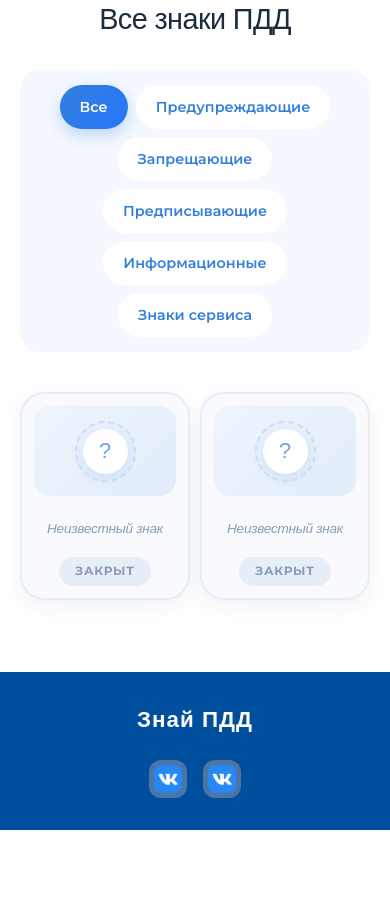
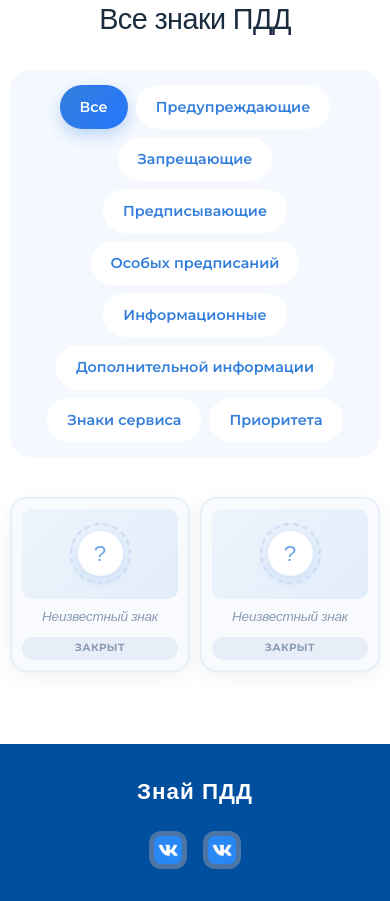
Before and after one commit to Vokich/ZnaiPdd, a Django app: page /signs/all/ in a window 390 px wide. Shown: the part 190-1091 px from the top of the page. Before the commit the page ends 1020 px from the top, so only its background shows below. Run offline with Django 5.2, Linux system fonts and the light colour scheme; data comes from the database, SQL or seed files in the repository; both versions use the stored data as it was after the commit; some web fonts are replaced.

Commit message:
Фикс адаптации на знаках и доработка админки для знаков

```diff
--- a/app/models.py
+++ b/app/models.py
@@ -143,8 +143,12 @@ class RoadSign(models.Model):  # ЗнакиПДД. Пока не трогать
         WARNING = 'warning', 'Предупреждающие'
         PROHIBITING = 'prohibiting', 'Запрещающие'
         MANDATORY = 'mandatory', 'Предписывающие'
+        SPECIAL_MANDATORY = 'special_mandatory', 'Особых предписаний'
         INFO = 'info', 'Информационные'
+        DOP_INFO = 'dop_info', 'Дополнительной информации'
         SERVICE = 'service', 'Знаки сервиса'
+        PRIORITET = 'prioritet', 'Приоритета'
+
 
     name = models.CharField('Название', max_length=200)
     slug = models.SlugField(unique=True)
--- a/app/static/css/signs.css
+++ b/app/static/css/signs.css
@@ -198,6 +198,9 @@
   position: relative;
   border: 2px solid #f0f6fe;
   overflow: hidden;
+  display: flex;
+  flex-direction: column;
+  min-width: 0; /* Защита от переполнения во flex/grid */
 }
 
 .sign-card::before {
@@ -242,6 +245,11 @@
   background: #fafcff;
   overflow: hidden;
   transition: background 0.3s;
+  font-size: 0.85rem; /* Для alt текста, если картинка не загрузится */
+  color: #666;
+  text-align: center;
+  padding: 10px;
+  word-break: break-word;
 }
 
 .sign-card.unlocked:hover .sign-card-image {
@@ -301,12 +309,13 @@
 .sign-card h3 {
   font-size: 1.05rem;
   color: #1A2C3E;
-  margin-bottom: 12px;
-  line-height: 1.4;
-  min-height: 2.8em;
-  display: flex;
-  align-items: center;
-  justify-content: center;
+  margin: auto 0 12px 0;
+  line-height: 1.3;
+  width: 100%;
+  /* Защита от длинных слов */
+  word-wrap: break-word;
+  overflow-wrap: anywhere;
+  hyphens: auto;
 }
 
 .sign-card.locked h3 {
@@ -317,7 +326,9 @@
 .sign-card a {
   text-decoration: none;
   color: inherit;
-  display: block;
+  display: flex;
+  flex-direction: column;
+  flex: 1;
 }
 
 .badge-unlocked,
@@ -329,6 +340,7 @@
   font-weight: 700;
   text-transform: uppercase;
   letter-spacing: 0.8px;
+  margin-top: auto; /* Прижимает бейдж к низу */
 }
 
 .badge-unlocked {
@@ -370,6 +382,8 @@
   color: #1A2C3E;
   margin-bottom: 30px;
   text-align: center;
+  word-wrap: break-word;
+  overflow-wrap: anywhere;
 }
 
 .sign-image {
@@ -433,6 +447,8 @@
   line-height: 1.8;
   color: #444;
   margin-bottom: 10px;
+  word-wrap: break-word;
+  overflow-wrap: anywhere;
 }
 
 .sign-locked {
@@ -506,6 +522,8 @@
   background: #f8fafd;
   border-radius: 16px;
   border-left: 4px solid #347fdc;
+  word-wrap: break-word;
+  overflow-wrap: anywhere;
 }
 
 .sign-test .options {
@@ -552,6 +570,8 @@
   font-size: 1.05rem;
   color: #333;
   line-height: 1.5;
+  word-wrap: break-word;
+  overflow-wrap: anywhere;
 }
 
 .sign-test .error {
@@ -615,9 +635,8 @@
   }
 
   .sign-card { padding: 15px; }
-  .sign-card h3 { font-size: 0.95rem; min-height: 2.5em; }
-
   .sign-card-image { height: 110px; }
+  .sign-card h3 { font-size: 0.95rem; }
 
   .lock-placeholder {
     width: 55px;
@@ -640,15 +659,38 @@
 }
 
 @media (max-width: 400px) {
+  .signs-list {
+    padding: 0 10px;
+  }
+
   .signs-grid {
-    grid-template-columns: repeat(2, 1fr);
+    /* Изменено на minmax(0, 1fr), чтобы контент не раздвигал колонки */
+    grid-template-columns: repeat(2, minmax(0, 1fr));
     gap: 10px;
   }
 
-  .sign-card { padding: 12px; }
-  .sign-card h3 { font-size: 0.85rem; }
+  .sign-card {
+    padding: 10px;
+    border-radius: 16px;
+  }
 
-  .sign-card-image { height: 90px; }
+  .sign-card-image {
+    height: 90px;
+    border-radius: 10px;
+    margin-bottom: 10px;
+  }
+
+  .sign-card h3 {
+    font-size: 0.85rem;
+    line-height: 1.2;
+  }
+
+  .badge-unlocked,
+  .badge-locked {
+    font-size: 0.65rem;
+    padding: 4px 12px;
+    letter-spacing: 0.5px;
+  }
 
   .lock-placeholder {
     width: 45px;
```
Also changed, not shown: app/migrations/0008_alter_profile_role_alter_roadsign_category.py (added), db.sqlite3.
